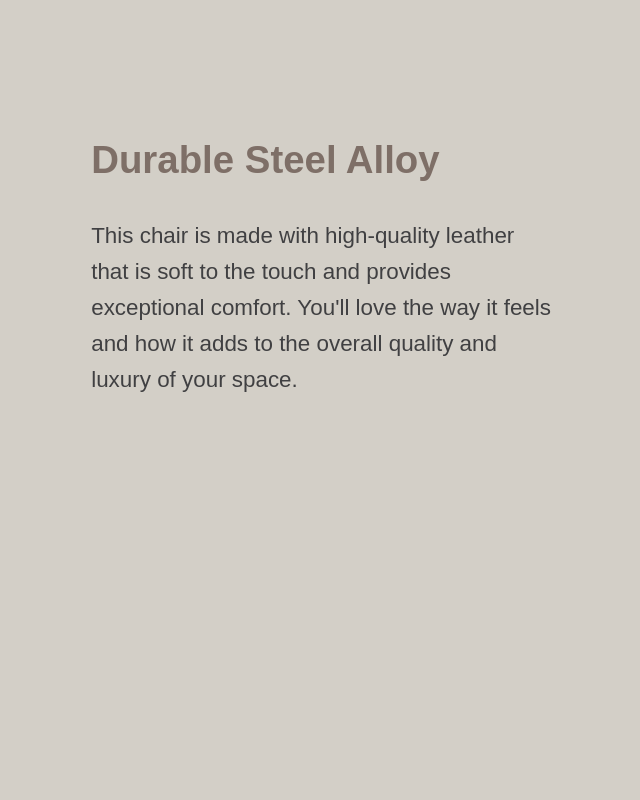
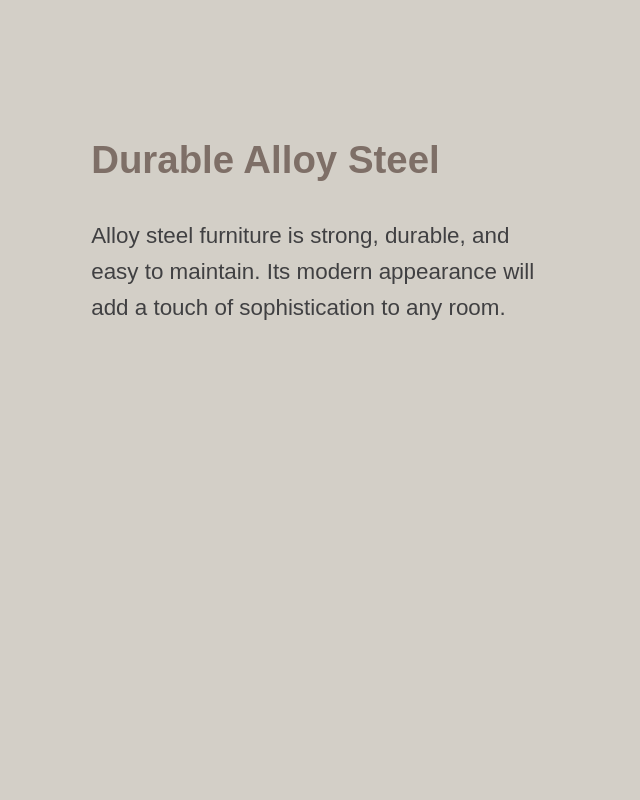
Before and after one commit to atiqisrak/nfldemo, a plain HTML site: page chair.html in a window 1280 px wide. Shown: the part 1560-2360 px from the top of the page, without its empty margins (88-728 px from the left). Drawn offline with nearby package versions, Linux system fonts and the light colour scheme; a script that the page names is missing.

Commit message:
Copy updated

```diff
--- a/chair.html
+++ b/chair.html
@@ -332,11 +332,10 @@
             <section class="boxed">
                 <div class="content">
                     <div class="left text-content">
-                        <h2 data-aos="fade-up" data-aos-anchor-placement="center-center">Durable Steel Alloy</h2>
+                        <h2 data-aos="fade-up" data-aos-anchor-placement="center-center">Durable Alloy Steel</h2>
                         <p data-aos="fade-up" data-aos-anchor-placement="center-center">
-                            This chair is made with high-quality leather that is soft to the touch and provides
-                            exceptional comfort. You'll love the way it feels and how it adds to the overall quality and
-                            luxury of your space.
+                            Alloy steel furniture is strong, durable, and easy to maintain. Its modern appearance will
+                            add a touch of sophistication to any room.
                         </p>
                     </div>
                     <div class="right"></div>
@@ -351,8 +350,8 @@
                         <h2 data-aos="fade-up" data-aos-anchor-placement="center-center">Adjust Height with flexibility
                         </h2>
                         <p data-aos="fade-up" data-aos-anchor-placement="center-center">
-                            The recline feature on this chair allows you to adjust the angle of the backrest for maximum
-                            comfort. Simply lean back and relax to find your perfect sitting position.
+                            Our chair's height adjustment feature ensures a comfortable, customizable fit for any user.
+                            This versatile feature also allows for easy sharing.
                         </p>
                     </div>
                 </div>
```
